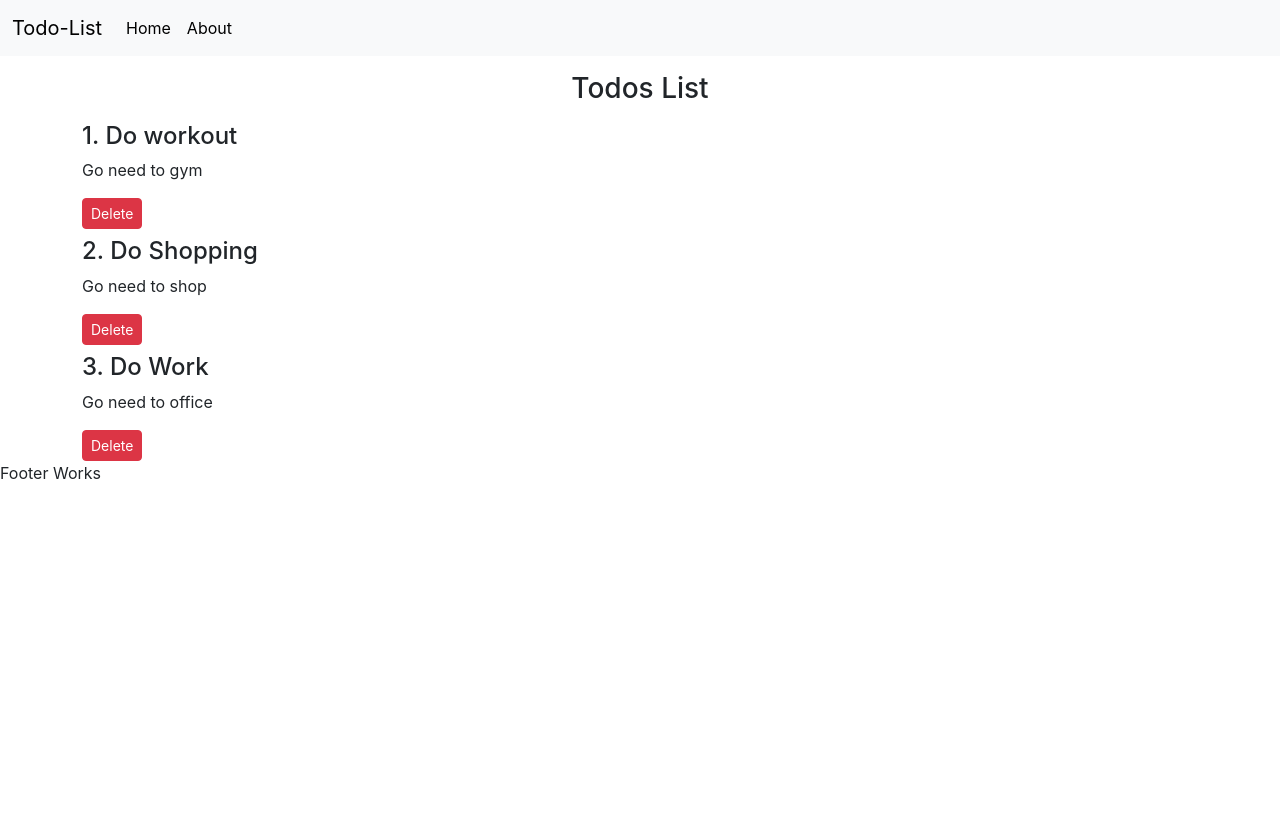
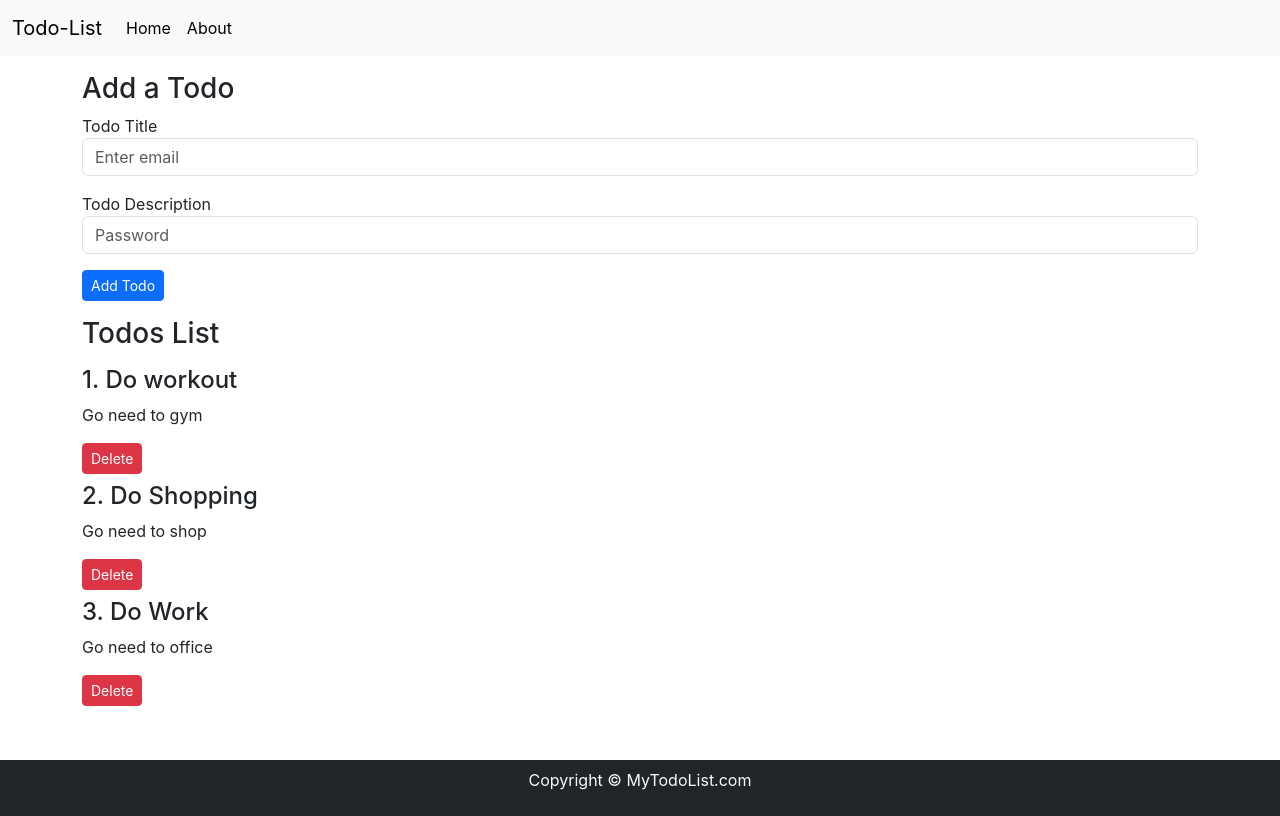
Before and after one commit to Anurag96/ReactLearning, a React (Create React App) app in the folder todo-list/: page / in a window 1280 px wide. Built offline with nearby package versions, Linux system fonts and the light colour scheme.

Commit message:
Added Todo Input paramters

```diff
--- a/todo-list/src/App.jsx
+++ b/todo-list/src/App.jsx
@@ -2,6 +2,7 @@
 import Navbar from './components/navbar'
 import Footer from './components/Footer'
 import Todos from './components/Todos'
+import AddTodo from './components/AddTodo'
 
 function App() {
   const [todos,setTodos] = useState([
@@ -22,9 +23,9 @@
     }
   ])
   const onDelete =(todo)=>{
-    console.log('Delete',todo)
+    // console.log('Delete',todo)
     setTodos(todos.filter((e)=>{
-      console.log("Deleted",e)
+      // console.log("Deleted",e)
       return e!==todo;
     }))
   }
@@ -32,6 +33,7 @@
   return (
     <div>
       <Navbar title="Todo-List" searchBar={false}/>
+      <AddTodo/>
       <Todos todos={todos} onDelete={onDelete}/>
       <Footer/>
     </div>
--- /dev/null
+++ b/todo-list/src/components/AddTodo.jsx
@@ -0,0 +1,20 @@
+import React from 'react'
+
+export default function AddTodo() {
+  return (
+    <div className='container my-3'>
+        <h3>Add a Todo</h3>
+        <form>
+  <div className="mb-3">
+    <label htmlFor="title">Todo Title</label>
+    <input type="text" className="form-control" id="title" aria-describedby="emailHelp" placeholder="Enter email"/>
+  </div>
+  <div className="mb-3">
+    <label htmlFor="desc">Todo Description</label>
+    <input type="text" className="form-control" id="desc" placeholder="Password"/>
+  </div>
+  <button type="submit" className="btn btn-sm btn-primary">Add Todo</button>
+</form>
+    </div>
+  )
+}
--- a/todo-list/src/components/Footer.jsx
+++ b/todo-list/src/components/Footer.jsx
@@ -2,9 +2,13 @@
 
 const Footer = () => {
   return (
-    <div>
-      Footer Works
-    </div>
+    <footer className='bg-dark text-light py-2' style={{
+      position:"absolute",top:"95vh",width:"100%"
+    }}>
+      <p className="text-center">
+      Copyright &copy; MyTodoList.com
+      </p>
+    </footer>
   )
 }
 
--- a/todo-list/src/components/Todos.jsx
+++ b/todo-list/src/components/Todos.jsx
@@ -4,7 +4,7 @@
 const Todos = (props) => {
   return (
     <div className='container'>
-      <h3 className='text-center my-3'>Todos List</h3>
+      <h3 className='my-3'>Todos List</h3>
       {props.todos.length === 0 ? "No Todos to display" :
         props.todos.map((todo) => {
           return (<TodoItem key={todo.sno} todo={todo} onDelete={props.onDelete} />)
```
